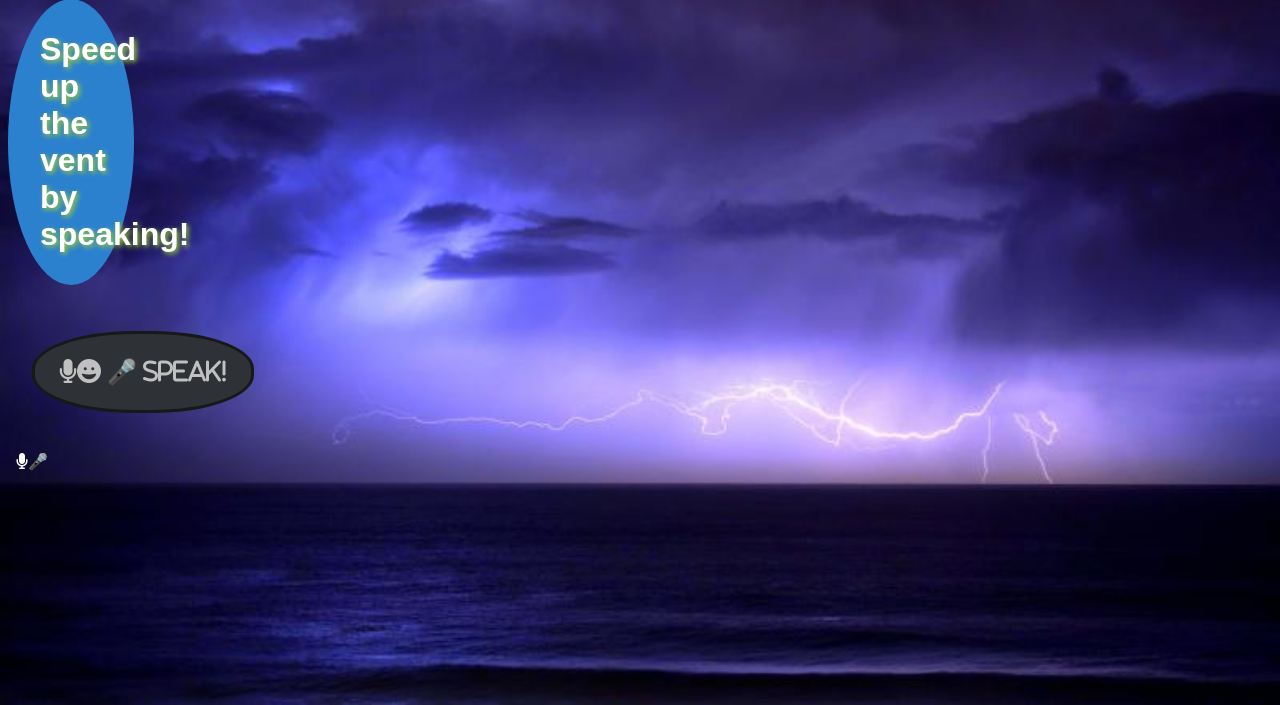
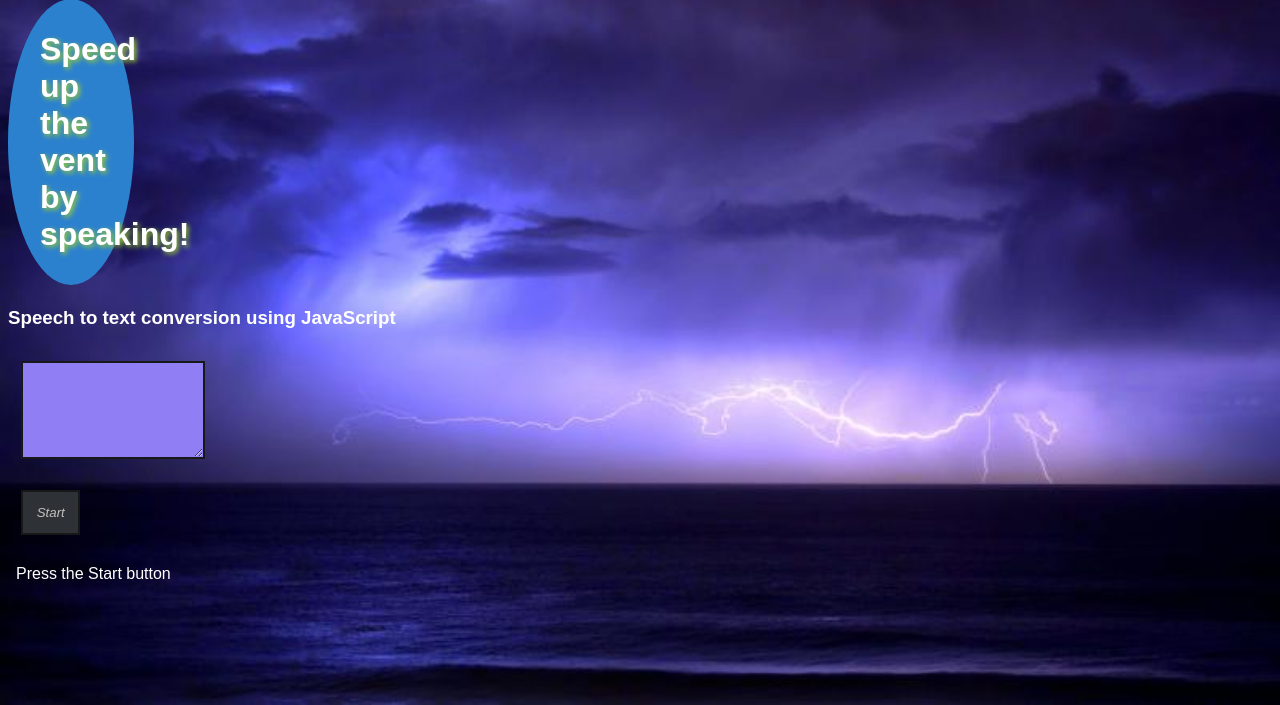
Before and after one commit to H-Len/VentOn, a Flask app: page /speak in a window 1280 px wide. Shown: the part 95-800 px from the top of the page. Run offline with Flask 2, Linux system fonts and the light colour scheme; some libraries are stand-ins or nearby versions.

Commit message:
functional speech to text added to 'speak it' page; new script.js; audio_script.js not in use

```diff
--- a/templates/audio_scripts.js
+++ b/static/audio_scripts.js
@@ -4,6 +4,7 @@ let paragraph = document.createElement('p');
 let container = document.querySelector('.text-box');
 container.appendChild(paragraph);
 const sound = document.querySelector('.sound');
+
 
 window.SpeechRecognition = webkitSpeechRecognition || window.SpeechRecognition;
 const synth = window.speechSynthesis;
--- /dev/null
+++ b/static/script.js
@@ -0,0 +1,46 @@
+var SpeechRecognition = window.webkitSpeechRecognition;
+
+var recognition = new SpeechRecognition();
+
+var Textbox = $('#textbox');
+var instructions = $('instructions');
+
+var Content = '';
+
+recognition.continuous = true;
+
+recognition.onresult = function(event) {
+
+  var current = event.resultIndex;
+
+  var transcript = event.results[current][0].transcript;
+
+    Content += transcript;
+    Textbox.val(Content);
+
+};
+
+recognition.onstart = function() {
+  instructions.text('Voice recognition is ON.');
+}
+
+recognition.onspeechend = function() {
+  instructions.text('No activity.');
+}
+
+recognition.onerror = function(event) {
+  if(event.error == 'no-speech') {
+    instructions.text('Try again.');
+  }
+}
+
+$('#start-btn').on('click', function(e) {
+  if (Content.length) {
+    Content += ' ';
+  }
+  recognition.start();
+});
+
+Textbox.on('input', function() {
+  Content = $(this).val();
+})
--- a/templates/base.html
+++ b/templates/base.html
@@ -105,6 +105,25 @@
 
 
     </script>
+
+    <!-- speach to text head-->
+    <meta charset="utf-8">
+    <meta http-equiv="X-UA-Compatible" content="IE=edge">
+    <meta http-equiv="Cache-Control" content="no-cache, no-store, must-revalidate" />
+    <meta http-equiv="Pragma" content="no-cache" />
+    <meta http-equiv="Expires" content="0" />
+    <title>Speech to text conversion using JavaScript</title>
+    <meta name="description" content="">
+    <meta name="viewport" content="width=device-width, initial-scale=1">
+
+    <!-- <link rel="stylesheet" href="templates/style.css"> -->
+    <link href="https://fonts.googleapis.com/css?family=Shadows+Into+Light" rel="stylesheet">
+    <!-- /speach to text head end-->
+
+
+    <meta name="viewport" content="width=device-width, initial-scale=1">
+    <script src="https://kit.fontawesome.com/a076d05399.js" crossorigin="anonymous"></script>
+
     {% endblock %}
 </head>
 <body>
@@ -123,6 +142,11 @@
 
         {% block content %} {% endblock %}
     </div>
+
+    <script src="https://cdnjs.cloudflare.com/ajax/libs/jquery/3.2.1/jquery.min.js"></script>
+    <script src="/static/script.js"></script>
+
 </body>
 
+
 </html>
--- a/templates/speak.html
+++ b/templates/speak.html
@@ -1,23 +1,24 @@
 {% extends 'base.html' %}
 
 {% block content %}
-<script src="audio_scripts.js"></script>
-<meta name="viewport" content="width=device-width, initial-scale=1">
-<script src="https://kit.fontawesome.com/a076d05399.js" crossorigin="anonymous"></script>
-
-<h1>Speed up the vent by speaking!</h1>
-
-<!-- ### korre des! -->
-<button id="mic" style="font-size:24px"> <i class="fa fa-microphone">&#128512; &#127908; Speak!</i></button>
 
 
-<container class="text-box">
-    <paragraph>
-        <p>
-            <i class="fa fa-microphone">&#127908;</i>
-        </p>
-    </paragraph>
-</container>
+<!-- speech to text -->
+<div class="mycontainer">
+    <h1>Speed up the vent by speaking!</h1>
+    <h3>Speech to text conversion using JavaScript</h3>
+
+    <div class="mywebapp">
+        <div class="input">
+            <textarea id="textbox" rows="6"></textarea>
+        </div>
+        <button id="start-btn" title="Start">Start</button>
+        <p id="instructions">Press the Start button</p>
+    </div>
+</div>
+
+
+
 {% endblock %}
 
 
```
Also changed, not shown: templates/style.css (added, +37 -0 lines).
